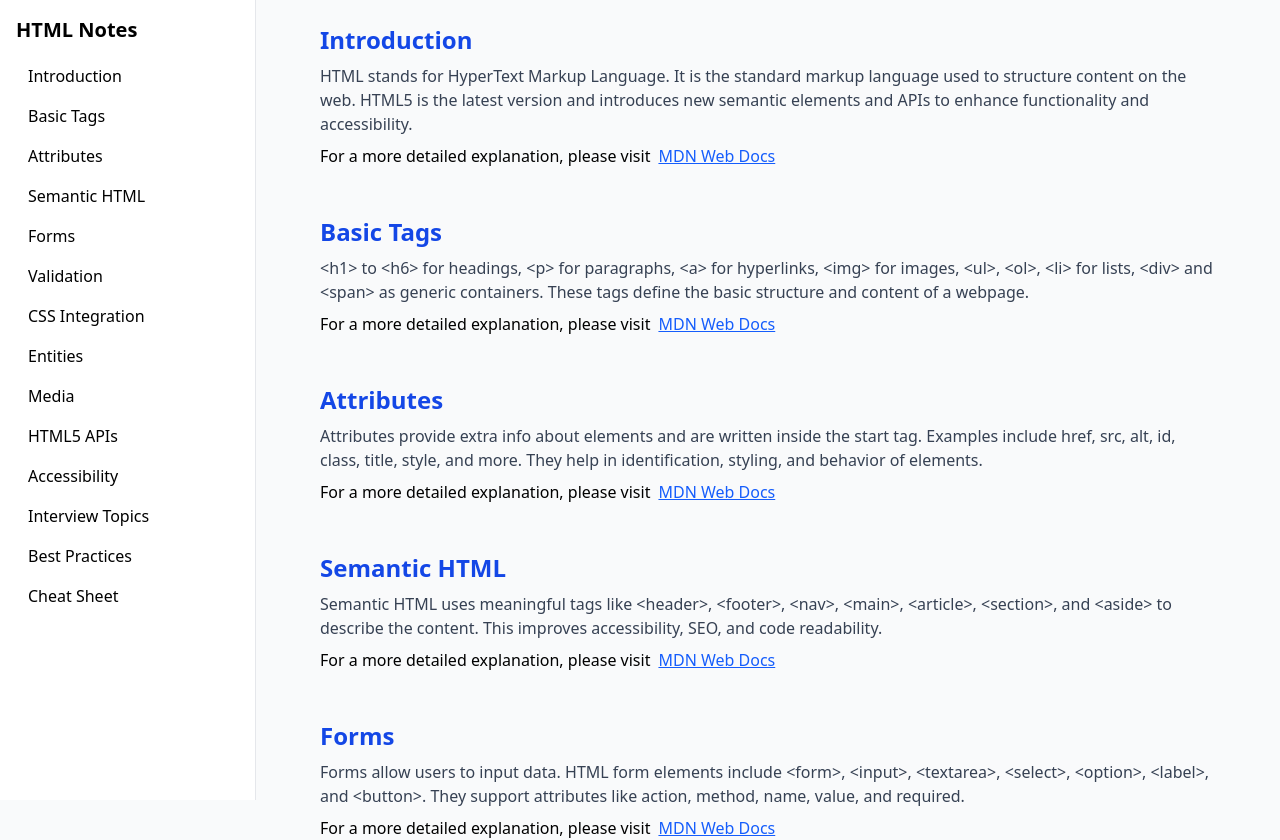
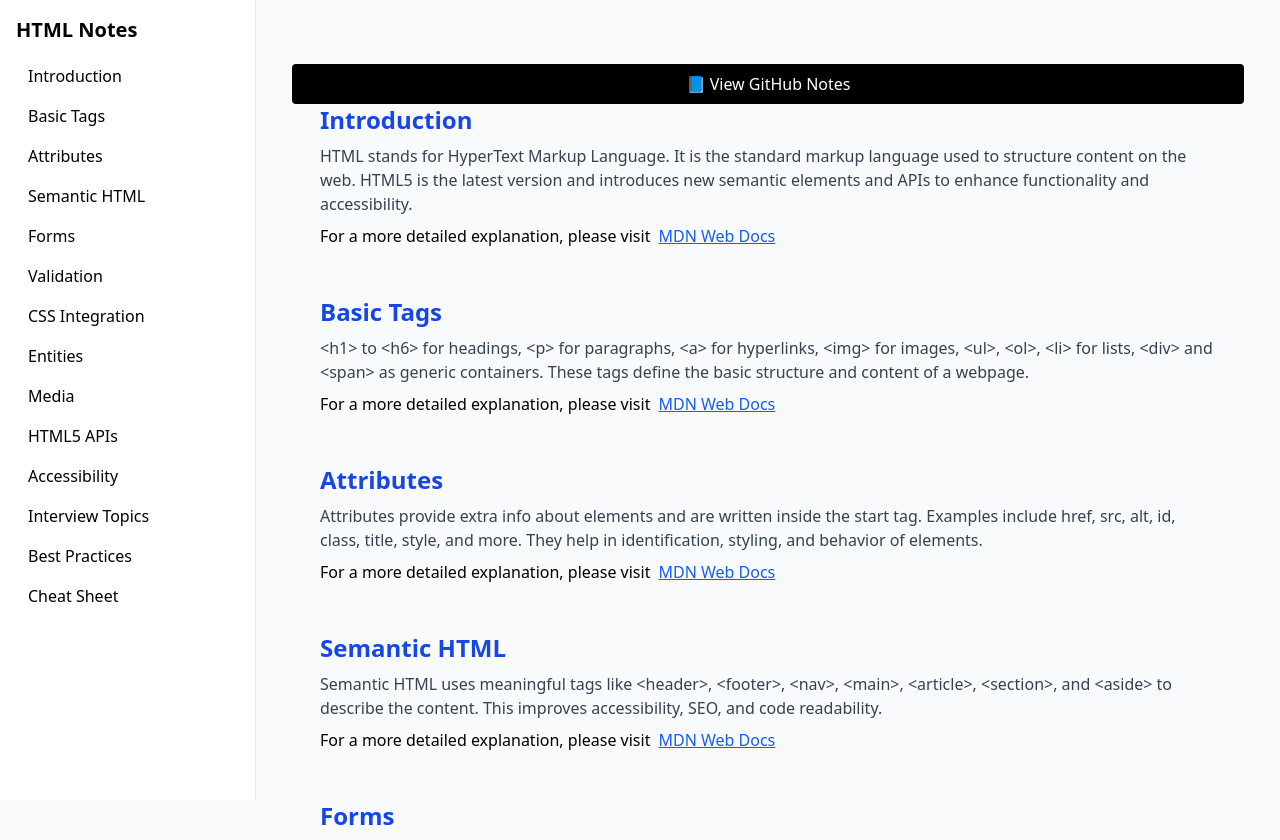
Before and after one commit to Abhishek-69889/VedX, a React (Vite) app: page /html-notes in a window 1280 px wide. Shown: the top 840 px of the page. Built offline with nearby package versions, Linux system fonts and the light colour scheme.

Commit message:
Add github notes for html

```diff
--- a/index.html
+++ b/index.html
@@ -2,7 +2,7 @@
 <html lang="en">
   <head>
     <meta charset="UTF-8" />
-    <!-- <link rel="icon" type="image/svg+xml" href="/vite.svg" /> -->
+    <link rel="icon" type="image/svg+xml" href="./src/assets/TMC_Favicon.png" />
     <meta name="viewport" content="width=device-width, initial-scale=1.0" />
     <title>Trackmycode</title>
   </head>
--- a/src/Pages/Notes/Frontend/HTML/Content.jsx
+++ b/src/Pages/Notes/Frontend/HTML/Content.jsx
@@ -100,6 +100,16 @@ const Content = () => {
 
                 {/* Content Area: with margin-left on md screens to accommodate sidebar */}
                 <main className="flex-1 p-6 mt-4 md:mt-0 md:ml-64">
+                    <a
+  href="https://github.com/Abhishek-69889/Fronted-Master-Playlist-YT"
+  target="_blank"
+  rel="noopener noreferrer"
+  className="block mt-10 mx-3 text-center bg-black text-white py-2 px-4 rounded hover:bg-gray-800 transition-colors duration-200"
+>
+  📘 View GitHub Notes
+</a>
+
+                    {/* <h3 className=''>Youtube notes:- <a href="https://github.com/Abhishek-69889/Fronted-Master-Playlist-YT" className='underline text-blue-500'>Html Notes</a></h3> */}
                     <div className="max-w-4xl mx-auto">
                         {sections.map((section) => (
                             <section key={section.id} id={section.id} className="mb-12 scroll-mt-20">
```
Also changed, not shown: src/assets/TMC_Favicon.png (added).
